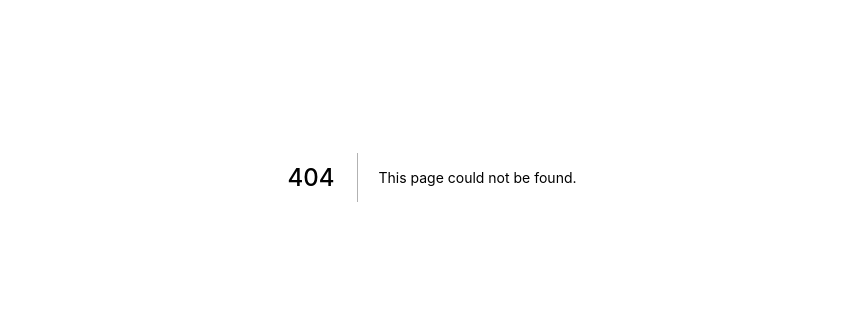
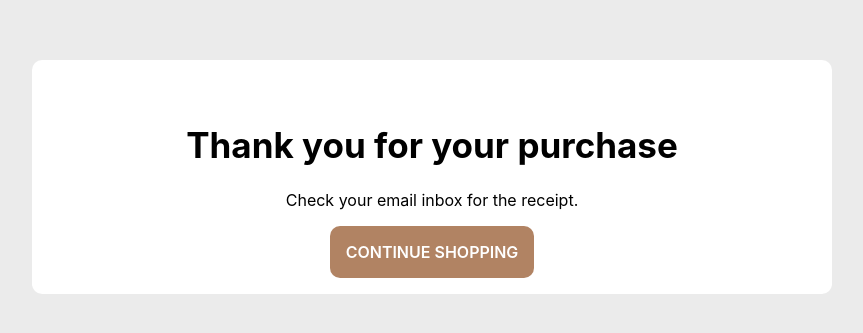
Before and after one commit to Richard-S-Rodrigues/coffee-store-ecommerce, a Next.js app: page /success in a window 1280 px wide. Before the commit this address had no page. Shown: the part 223-556 px from the top of the page, without its empty margins (208-1071 px from the left). Built offline with nearby package versions, Linux system fonts and the light colour scheme.

Commit message:
Feat: success page

```diff
--- a/pages/api/createCheckoutSession/index.ts
+++ b/pages/api/createCheckoutSession/index.ts
@@ -29,7 +29,7 @@ export default async function handler(
       payment_method_types: ["card"],
       line_items: transformedItems,
       mode: "payment",
-      success_url: `${req.headers.origin}/?success=true`,
+      success_url: `${req.headers.origin}/success`,
       cancel_url: `${req.headers.origin}/?canceled=true`
     });
 
--- a/pages/product/[slug].tsx
+++ b/pages/product/[slug].tsx
@@ -116,7 +116,8 @@ const Product: NextPage<IProductProps> = ({ productDetails }) => {
               onClick={() => {
                 addProductToCart(
                   productDetails.name,
-                  productDetails.images[0],
+                  productDetails.details,
+                  productDetails.images,
                   productDetails.price,
                   productQuantity
                 );
@@ -130,7 +131,8 @@ const Product: NextPage<IProductProps> = ({ productDetails }) => {
               onClick={() =>
                 addProductToCart(
                   productDetails.name,
-                  productDetails.images[0],
+                  productDetails.details,
+                  productDetails.images,
                   productDetails.price,
                   productQuantity
                 )
--- /dev/null
+++ b/pages/success/index.module.css
@@ -0,0 +1,36 @@
+.container {
+  display: flex;
+  width: 100vw;
+  height: 100vh;
+  justify-content: center;
+  align-items: center;
+}
+
+.container main {
+  width: min(95%, 800px);
+  font-size: 1.6rem;
+  text-align: center;
+  background-color: #fff;
+  border-radius: 1rem;
+  padding: 2em;
+}
+
+.container main div {
+  margin: 2em auto;
+}
+
+.container main a {
+  background-color: var(--color-light-brown);
+  color: #fff;
+  font-weight: 600;
+  text-transform: uppercase;
+  padding: 1em;
+  border: 0;
+  border-radius: 1rem;
+  cursor: pointer;
+  transition: all 0.8s;
+}
+
+.container main a:hover {
+  background-color: var(--color-brown);
+}
--- /dev/null
+++ b/pages/success/index.tsx
@@ -0,0 +1,18 @@
+import { NextPage } from "next";
+import Link from "next/link";
+
+import styles from "./index.module.css";
+
+const Success: NextPage = () => (
+  <div className={styles.container}>
+    <main>
+      <div>
+        <h1>Thank you for your purchase</h1>
+        <p>Check your email inbox for the receipt.</p>
+      </div>
+      <Link href="/">Continue shopping</Link>
+    </main>
+  </div>
+);
+
+export default Success;
```
